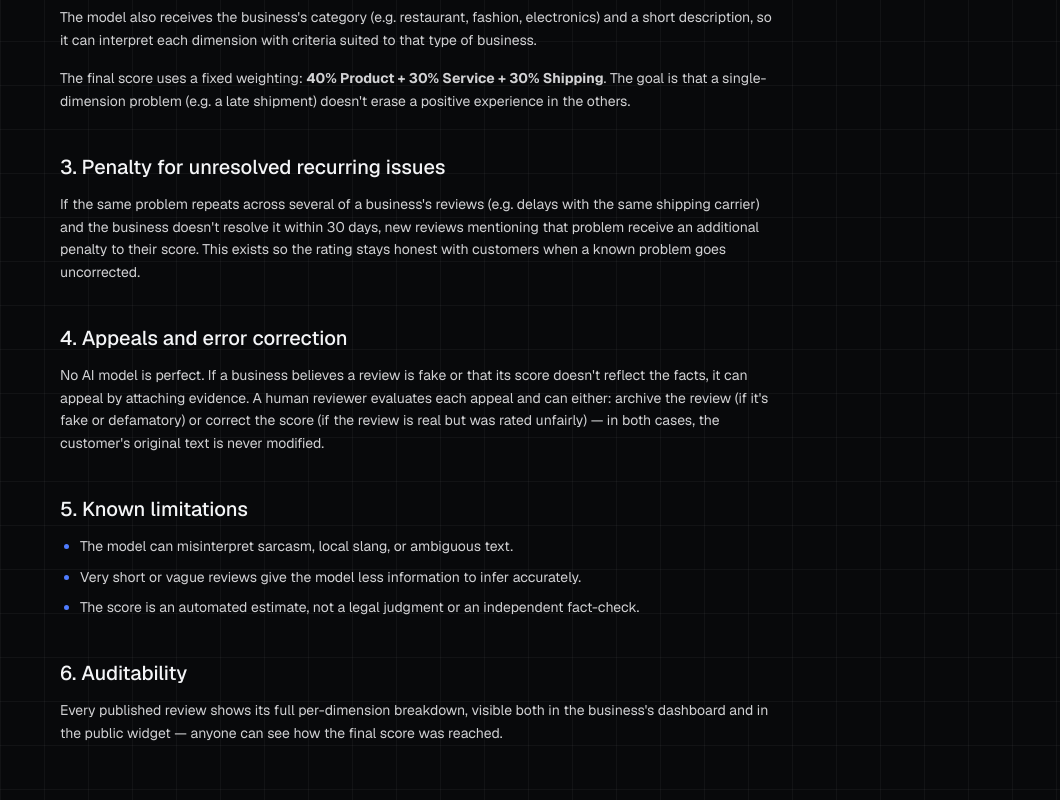
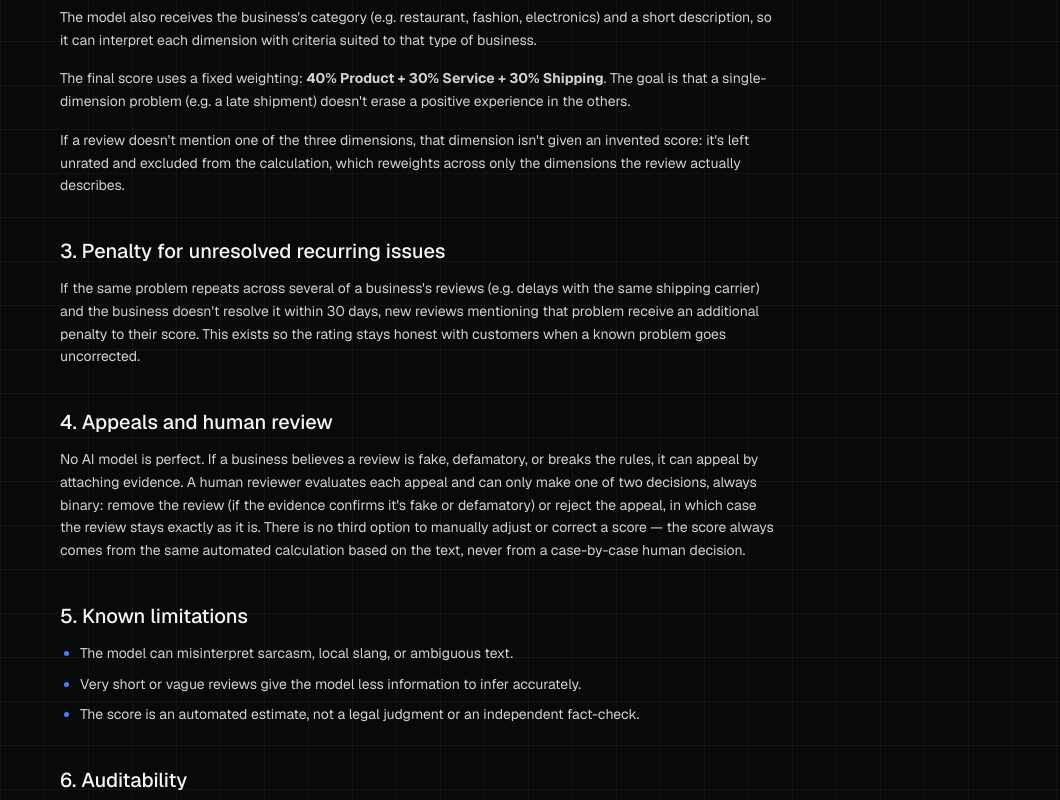
Before and after one commit to Gabri083/idea-Saas, a Next.js app: page /legal/transparencia-ia in a window 1280 px wide. Shown: the part 640-1440 px from the top of the page, without its empty margins (220-1280 px from the left). Built offline with nearby package versions, Linux system fonts and the light colour scheme; no server answers.

Commit message:
Add files via upload

```diff
--- a/src/app/legal/transparencia-ia/page.tsx
+++ b/src/app/legal/transparencia-ia/page.tsx
@@ -59,6 +59,11 @@ function TransparenciaEs() {
         Atención + 30% Envío</strong>. El objetivo es que un problema puntual en una sola
         dimensión (ej. un envío tardío) no borre una experiencia positiva en las demás.
       </P>
+      <P>
+        Si una reseña no menciona una de las tres dimensiones, esa dimensión no recibe un
+        puntaje inventado: queda sin calificar y se excluye del cálculo, que se reajusta
+        para ponderar solo entre las dimensiones que la reseña sí describe.
+      </P>
 
       <H2>3. Penalización por inacción operativa</H2>
       <P>
@@ -69,13 +74,16 @@ function TransparenciaEs() {
         conocido no se corrige.
       </P>
 
-      <H2>4. Apelaciones y corrección de errores</H2>
+      <H2>4. Apelaciones y revisión humana</H2>
       <P>
-        Ningún modelo de IA es perfecto. Si un negocio considera que una reseña es falsa o que
-        el puntaje no refleja los hechos, puede apelarla adjuntando evidencia. Un revisor
-        humano evalúa cada apelación y puede: archivar la reseña (si es falsa/difamatoria) o
-        corregir el puntaje (si la reseña es real pero se evaluó injustamente) — en ambos
-        casos, el texto original del cliente nunca se modifica.
+        Ningún modelo de IA es perfecto. Si un negocio considera que una reseña es falsa,
+        difamatoria o infringe las normas, puede apelarla adjuntando evidencia. Un revisor
+        humano evalúa cada apelación y solo puede tomar una de dos decisiones, siempre
+        binarias: eliminar la reseña (si la evidencia confirma que es falsa o difamatoria) o
+        rechazar la apelación, en cuyo caso la reseña se mantiene exactamente igual. No existe
+        una tercera opción para ajustar o corregir un puntaje a mano — el puntaje siempre sale
+        del mismo cálculo automático a partir del texto, nunca de una decisión humana caso a
+        caso.
       </P>
 
       <H2>5. Limitaciones conocidas</H2>
@@ -87,9 +95,13 @@ function TransparenciaEs() {
 
       <H2>6. Auditabilidad</H2>
       <P>
-        Cada reseña publicada muestra su desglose completo por dimensión, visible tanto en el
-        dashboard del negocio como en el widget público — cualquiera puede ver cómo se llegó
-        al puntaje final.
+        Cada reseña publicada muestra el desglose por dimensión de las que sí se calificaron,
+        visible tanto en el dashboard del negocio como en el widget público — cualquiera puede
+        ver cómo se llegó al puntaje final. En la página pública de reseñas de cada negocio,
+        el filtro &quot;Corregidas&quot; muestra exactamente cuáles reseñas tienen una
+        diferencia real entre lo que calificó el cliente y lo que leyó la IA, para que
+        cualquiera pueda comparar el puntaje contra el texto original y sacar sus propias
+        conclusiones.
       </P>
     </>
   );
@@ -134,6 +146,11 @@ function TransparenciaEn() {
         Shipping</strong>. The goal is that a single-dimension problem (e.g. a late shipment)
         doesn&apos;t erase a positive experience in the others.
       </P>
+      <P>
+        If a review doesn&apos;t mention one of the three dimensions, that dimension isn&apos;t
+        given an invented score: it&apos;s left unrated and excluded from the calculation,
+        which reweights across only the dimensions the review actually describes.
+      </P>
 
       <H2>3. Penalty for unresolved recurring issues</H2>
       <P>
@@ -144,13 +161,15 @@ function TransparenciaEn() {
         goes uncorrected.
       </P>
 
-      <H2>4. Appeals and error correction</H2>
+      <H2>4. Appeals and human review</H2>
       <P>
-        No AI model is perfect. If a business believes a review is fake or that its score
-        doesn&apos;t reflect the facts, it can appeal by attaching evidence. A human reviewer
-        evaluates each appeal and can either: archive the review (if it&apos;s fake or
-        defamatory) or correct the score (if the review is real but was rated unfairly) — in
-        both cases, the customer&apos;s original text is never modified.
+        No AI model is perfect. If a business believes a review is fake, defamatory, or
+        breaks the rules, it can appeal by attaching evidence. A human reviewer evaluates each
+        appeal and can only make one of two decisions, always binary: remove the review (if
+        the evidence confirms it&apos;s fake or defamatory) or reject the appeal, in which case
+        the review stays exactly as it is. There is no third option to manually adjust or
+        correct a score — the score always comes from the same automated calculation based on
+        the text, never from a case-by-case human decision.
       </P>
 
       <H2>5. Known limitations</H2>
@@ -162,9 +181,12 @@ function TransparenciaEn() {
 
       <H2>6. Auditability</H2>
       <P>
-        Every published review shows its full per-dimension breakdown, visible both in the
-        business&apos;s dashboard and in the public widget — anyone can see how the final
-        score was reached.
+        Every published review shows the per-dimension breakdown for whichever dimensions
+        were actually scored, visible both in the business&apos;s dashboard and in the public
+        widget — anyone can see how the final score was reached. On each business&apos;s public
+        reviews page, the &quot;Corrected&quot; filter shows exactly which reviews have a real
+        gap between what the customer rated and what the AI read, so anyone can compare the
+        score against the original text and draw their own conclusions.
       </P>
     </>
   );
--- a/src/lib/i18n/dictionaries.ts
+++ b/src/lib/i18n/dictionaries.ts
@@ -129,7 +129,7 @@ const es = {
     },
   },
   footer: {
-    tagline: "Reputación justa y reseñas asistidas por IA para e-commerce.",
+    tagline: "Reputación justa con Puntaje Objetivo IA para e-commerce.",
     columns: {
       product: {
         title: "Producto",
@@ -948,7 +948,7 @@ const en: typeof es = {
     },
   },
   footer: {
-    tagline: "Fair reputation and AI-assisted reviews for e-commerce.",
+    tagline: "Fair reputation with an AI Objective Score for e-commerce.",
     columns: {
       product: {
         title: "Product",
```
